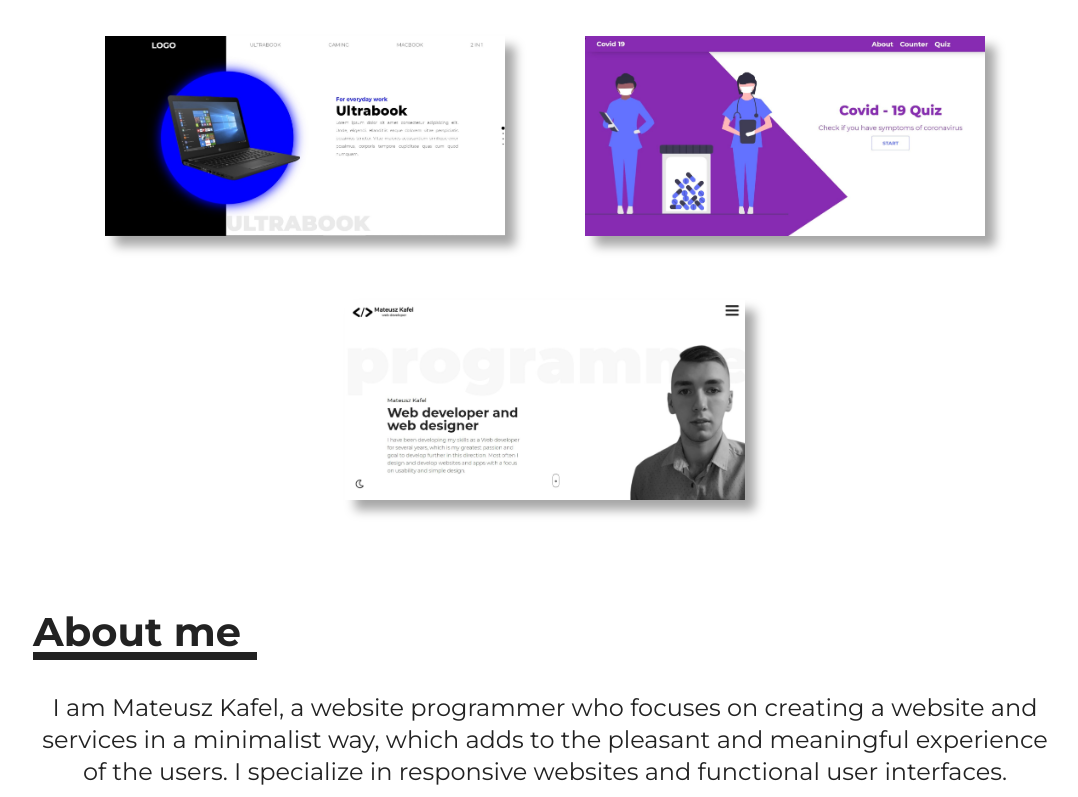
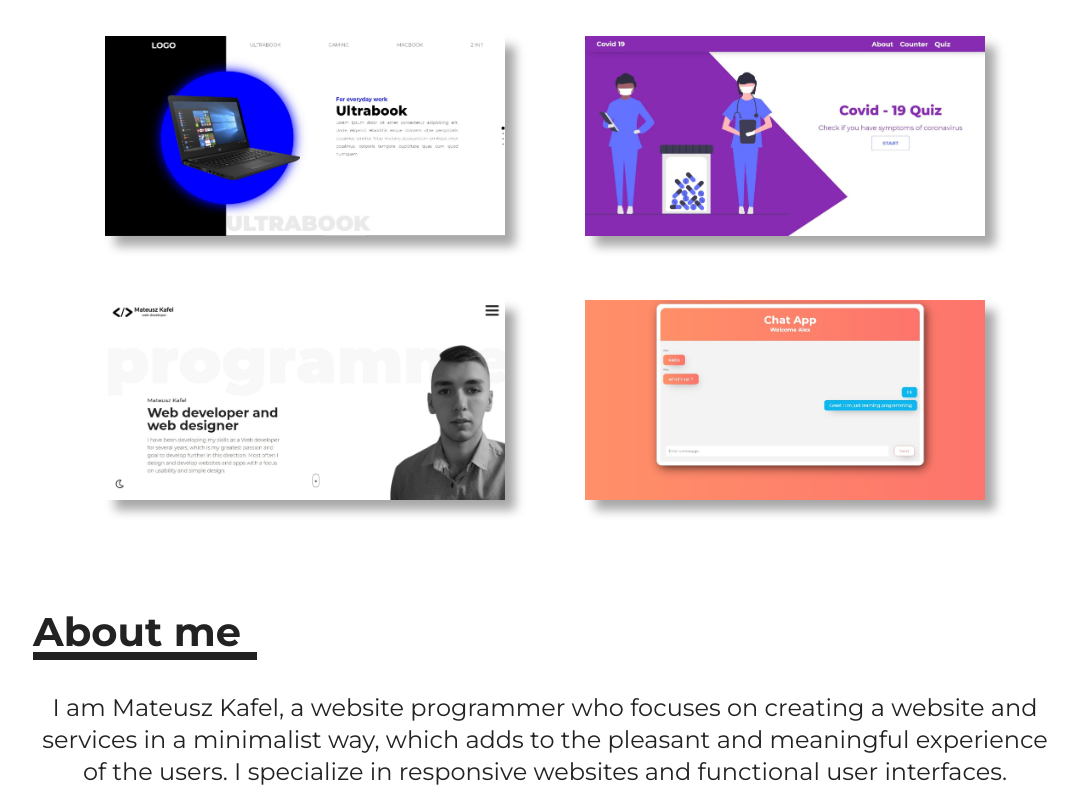
Before and after one commit to matkafel/portfolio, a plain HTML site: page index.html in a window 1280 px wide. Shown: the part 1716-2513 px from the top of the page, without its empty margins (95-1173 px from the left). Drawn offline with nearby package versions, Linux system fonts and the light colour scheme.

Commit message:
add new project

```diff
--- a/index.html
+++ b/index.html
@@ -17,7 +17,9 @@
   <div class="wrapper">
     <!--     NAV -->
     <div class="nav ">
-      <a href="/"><div class="logo"></div></a>
+      <a href="/">
+        <div class="logo"></div>
+      </a>
 
       <a id="hamburger-icon" href="#" class="open-close-btn ">
         <span class="bar"></span>
@@ -190,6 +192,22 @@
           </div>
         </div>
       </div>
+      <div class="imgP imgP10">
+        <div class="theCard">
+          <div class="theFront"></div>
+          <div class="theBack">
+            <p>HTML</p>
+            <p>CSS</p>
+            <p>React</p>
+            <p>React Hooks</p>
+            <p>Firebase</p>
+            <p><a target="_blank" rel="noopener noreferrer" href="https://messenger-50130.web.app/"><i
+                  class="fas fa-link"></i></a></p>
+            <p><a target="_blank" rel="noopener noreferrer" href="https://github.com/matkafel/chat-app"><i
+                  class="fab fa-github"></i></a></p>
+          </div>
+        </div>
+      </div>
     </div>
 
   </div>
--- a/scss/components/_home.scss
+++ b/scss/components/_home.scss
@@ -134,7 +134,7 @@
     background-size: cover;
     right: 0;
     bottom: 0;
-    filter: grayscale(100%);
+    filter: grayscale(80%);
 
     @media (min-width: $breakpoint-s) and (orientation: portrait) {
       width: 240px;
--- a/scss/components/_projects.scss
+++ b/scss/components/_projects.scss
@@ -121,6 +121,10 @@
       background: url("../img/9.jpg");
       background-size: cover;
     }
+    .imgP10 {
+      background: url("../img/10.jpg");
+      background-size: cover;
+    }
 
     .theCard {
       position: absolute;
```
Also changed, not shown: css/style.css, img/10.jpg (added), 1 other file.
